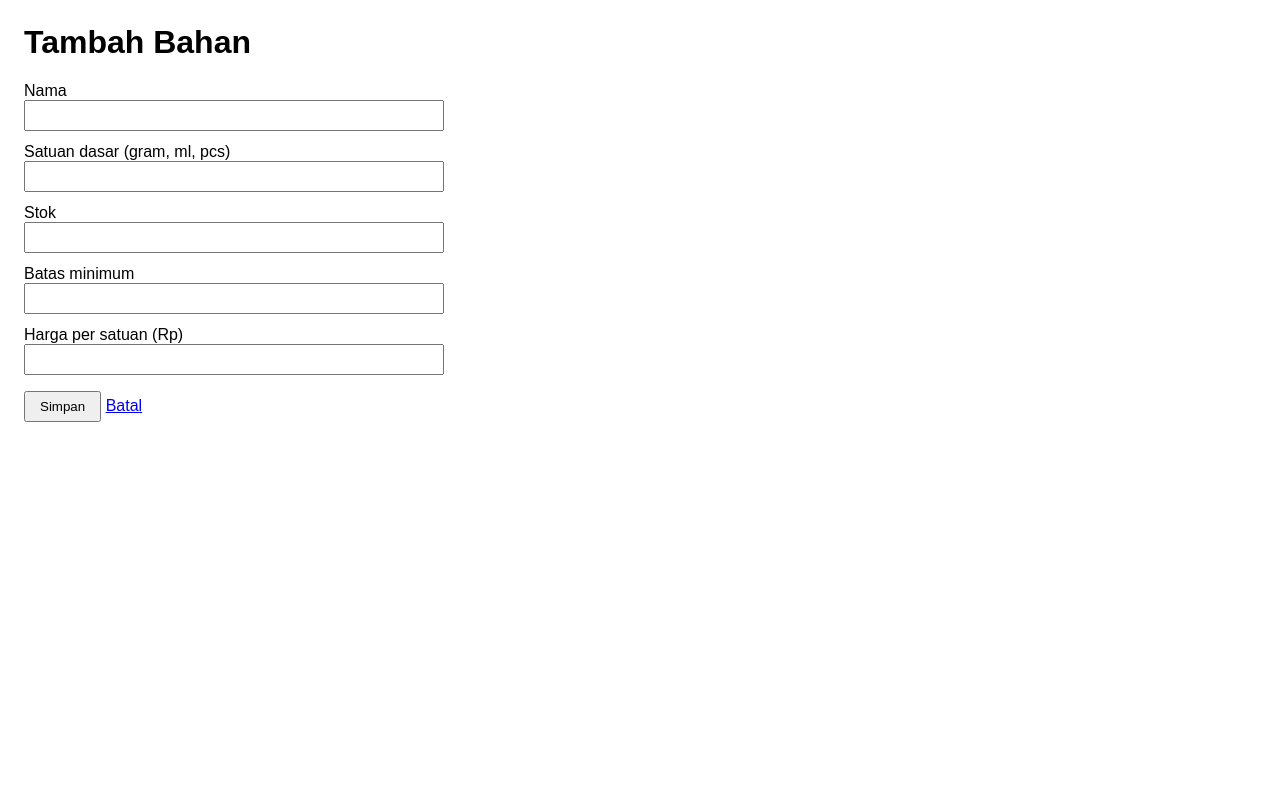
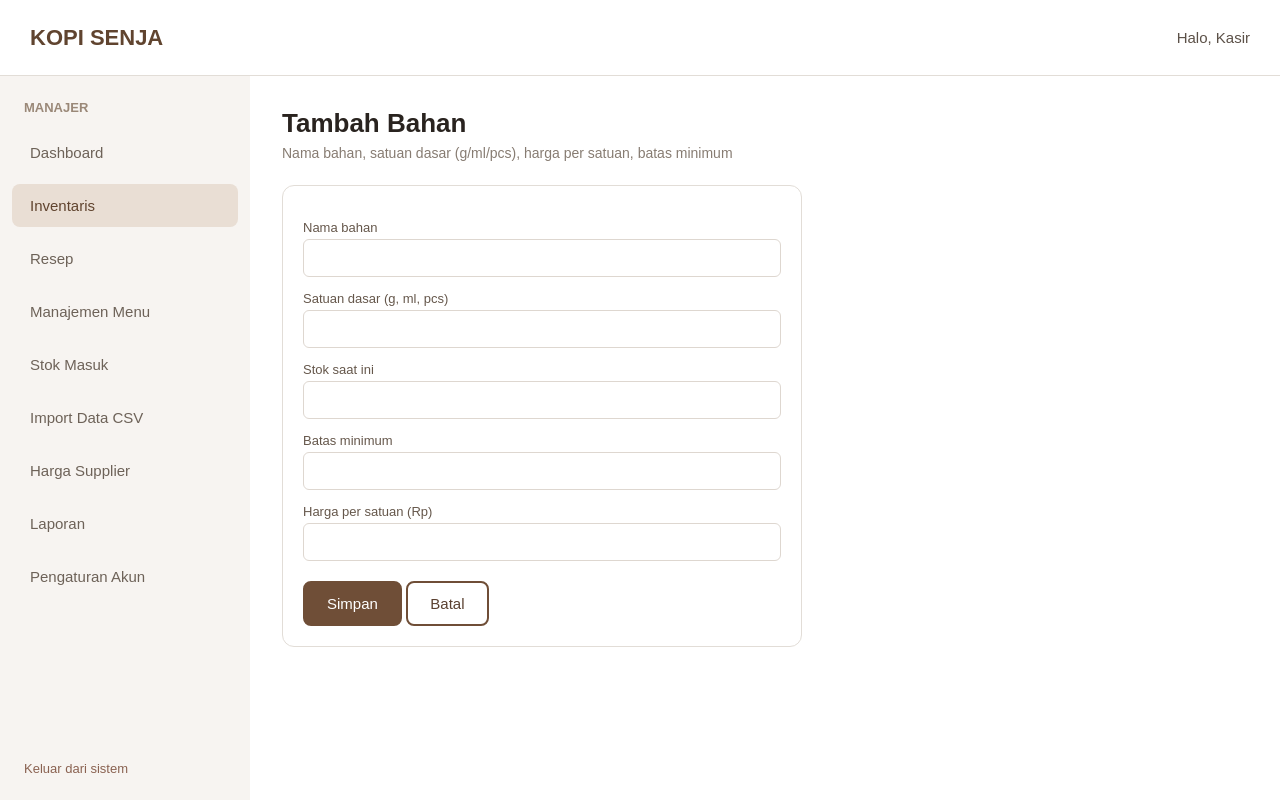
Before and after one commit to gracemikha-coder/cafe-ukk, a Laravel app: page /manajer/bahan/create in a window 1280 px wide. Run offline with Laravel 12, Linux system fonts and the light colour scheme; a user stored in the database is signed in; data comes from the database, SQL or seed files in the repository.

Commit message:
layout manajer

```diff
--- /dev/null
+++ b/resources/views/layouts/manajer.blade.php
@@ -0,0 +1,81 @@
+<!DOCTYPE html>
+<html lang="id">
+<head>
+    <meta charset="UTF-8">
+    <meta name="viewport" content="width=device-width, initial-scale=1">
+    <title>@yield('title', 'Kopi Senja')</title>
+    <style>
+        * { box-sizing: border-box; }
+        body { margin: 0; font-family: Arial, sans-serif; color: #29231f; background: #fff; }
+
+        .topbar { height: 76px; border-bottom: 1px solid #e2ddd7; display: flex;
+                  align-items: center; justify-content: space-between; padding: 0 30px;
+                  position: fixed; top: 0; left: 0; right: 0; background: #fff; z-index: 10; }
+        .brand { font-size: 22px; font-weight: 700; color: #60442f; }
+        .halo { font-size: 15px; color: #5c5148; }
+
+        .sidebar { position: fixed; top: 76px; bottom: 0; left: 0; width: 250px;
+                   background: #f7f4f1; padding: 24px 12px; display: flex; flex-direction: column; }
+        .sidebar .label { font-size: 13px; font-weight: 700; color: #9a8878; padding: 0 12px 16px; }
+        .sidebar a.menu { display: block; padding: 13px 18px; margin-bottom: 10px; border-radius: 8px;
+                          font-size: 15px; color: #6d6258; text-decoration: none; }
+        .sidebar a.menu:hover { background: #efe8e1; }
+        .sidebar a.menu.aktif { background: #e9ded4; color: #60442f; }
+        .sidebar .keluar { margin-top: auto; padding: 0 12px; font-size: 13px; color: #8a6251; text-decoration: none; }
+
+        .konten { margin: 76px 0 0 250px; padding: 32px; }
+        h1.judul { font-size: 26px; margin: 0 0 6px; }
+        .sub { font-size: 14px; color: #877c72; margin: 0 0 24px; }
+
+        .aksi-atas { display: flex; justify-content: flex-end; gap: 10px; margin-bottom: 14px; }
+        .btn { display: inline-block; padding: 12px 22px; border-radius: 8px; font-size: 15px;
+               text-decoration: none; cursor: pointer; border: 2px solid #6f4e37; }
+        .btn-garis { background: #fff; color: #5a4030; }
+        .btn-isi { background: #6f4e37; color: #fff; }
+        .btn-kecil { padding: 5px 10px; font-size: 13px; border-width: 1px; border-radius: 6px; }
+
+        .cari { width: 100%; max-width: 700px; padding: 12px 14px; background: #f5f2ef;
+                border: 1px solid #ded7d0; border-radius: 8px; font-size: 14px; margin-bottom: 18px; }
+
+        table.tabel { width: 100%; border-collapse: collapse; border: 1px solid #e2ddd7; }
+        table.tabel th { background: #f4f0ec; color: #65574b; font-size: 13px; text-align: left; padding: 14px 12px; }
+        table.tabel td { font-size: 13px; color: #453c35; padding: 24px 12px; border-top: 1px solid #e9e4df; }
+        tr.menipis td { background: #fff5f3; }
+        .badge { background: #c0392b; color: #fff; padding: 2px 10px; border-radius: 10px; font-size: 12px; }
+        .aman { color: #2e7d32; }
+        .link-aksi { color: #6f4e37; text-decoration: none; background: none; border: 0; cursor: pointer; font-size: 13px; padding: 0; }
+        .link-aksi.hapus { color: #b03a2e; margin-left: 10px; }
+
+        .sukses { background: #e7f3e4; border: 1px solid #c6e0c0; padding: 10px 14px; border-radius: 8px; margin-bottom: 16px; font-size: 14px; }
+
+        .kartu { border: 1.5px solid #e2ddd7; border-radius: 12px; padding: 20px; max-width: 520px; }
+        .kartu label { display: block; margin-top: 14px; font-size: 13px; color: #65574b; }
+        .kartu input { width: 100%; padding: 10px; margin-top: 4px; border: 1px solid #ded7d0; border-radius: 6px; font-size: 14px; }
+        .error { color: #b03a2e; font-size: 13px; margin-top: 4px; }
+    </style>
+</head>
+<body>
+    <header class="topbar">
+        <div class="brand">KOPI SENJA</div>
+        <div class="halo">Halo, {{ ucfirst(auth()->user()->role) }}</div>
+    </header>
+
+    <aside class="sidebar">
+        <div class="label">MANAJER</div>
+        <a class="menu {{ request()->is('manajer/dashboard') ? 'aktif' : '' }}" href="/manajer/dashboard">Dashboard</a>
+        <a class="menu {{ request()->is('manajer/bahan*') ? 'aktif' : '' }}" href="/manajer/bahan">Inventaris</a>
+        <a class="menu" href="#">Resep</a>
+        <a class="menu" href="#">Manajemen Menu</a>
+        <a class="menu" href="#">Stok Masuk</a>
+        <a class="menu" href="#">Import Data CSV</a>
+        <a class="menu" href="#">Harga Supplier</a>
+        <a class="menu" href="#">Laporan</a>
+        <a class="menu" href="#">Pengaturan Akun</a>
+        <a class="keluar" href="/logout">Keluar dari sistem</a>
+    </aside>
+
+    <main class="konten">
+        @yield('konten')
+    </main>
+</body>
+</html>
--- a/resources/views/manajer/bahan/form.blade.php
+++ b/resources/views/manajer/bahan/form.blade.php
@@ -1,39 +1,33 @@
-<!DOCTYPE html>
-<html lang="id">
-<head>
-    <meta charset="UTF-8">
-    <title>{{ $bahan->exists ? 'Ubah' : 'Tambah' }} Bahan</title>
-    <style>
-        body { font-family: sans-serif; margin: 24px; max-width: 420px; }
-        label { display: block; margin-top: 12px; }
-        input { width: 100%; padding: 6px; box-sizing: border-box; }
-        .error { color: #c00; font-size: 13px; }
-        .btn { margin-top: 16px; padding: 6px 14px; }
-    </style>
-</head>
-<body>
-    <h1>{{ $bahan->exists ? 'Ubah' : 'Tambah' }} Bahan</h1>
+@extends('layouts.manajer')
 
-    <form method="POST" action="{{ $bahan->exists ? '/manajer/bahan/'.$bahan->id : '/manajer/bahan' }}">
+@section('title', ($bahan->exists ? 'Ubah' : 'Tambah') . ' Bahan')
+
+@section('konten')
+    <h1 class="judul">{{ $bahan->exists ? 'Ubah' : 'Tambah' }} Bahan</h1>
+    <p class="sub">Nama bahan, satuan dasar (g/ml/pcs), harga per satuan, batas minimum</p>
+
+    <form class="kartu" method="POST"
+          action="{{ $bahan->exists ? '/manajer/bahan/'.$bahan->id : '/manajer/bahan' }}">
         @csrf
         @if ($bahan->exists) @method('PUT') @endif
 
         @foreach ([
-            'nama' => 'Nama',
-            'satuan_dasar' => 'Satuan dasar (gram, ml, pcs)',
-            'stok' => 'Stok',
+            'nama' => 'Nama bahan',
+            'satuan_dasar' => 'Satuan dasar (g, ml, pcs)',
+            'stok' => 'Stok saat ini',
             'batas_minimum' => 'Batas minimum',
             'harga_per_satuan' => 'Harga per satuan (Rp)',
         ] as $field => $label)
             <label for="{{ $field }}">{{ $label }}</label>
             <input id="{{ $field }}" name="{{ $field }}"
-                   type="{{ in_array($field, ['nama','satuan_dasar']) ? 'text' : 'number' }}"
+                   type="{{ in_array($field, ['nama', 'satuan_dasar']) ? 'text' : 'number' }}"
                    step="0.01" value="{{ old($field, $bahan->$field) }}">
             @error($field) <div class="error">{{ $message }}</div> @enderror
         @endforeach
 
-        <button class="btn" type="submit">Simpan</button>
-        <a href="/manajer/bahan">Batal</a>
+        <div style="margin-top:20px">
+            <button class="btn btn-isi" type="submit">Simpan</button>
+            <a class="btn btn-garis" href="/manajer/bahan">Batal</a>
+        </div>
     </form>
-</body>
-</html>
+@endsection
```
Also changed, not shown: resources/views/manajer/bahan/index.blade.php (+43 -36 lines).
